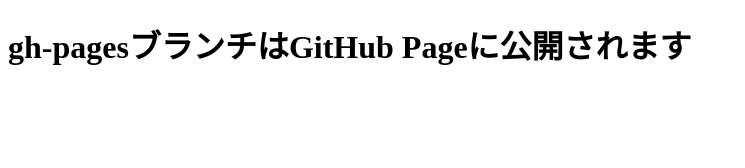
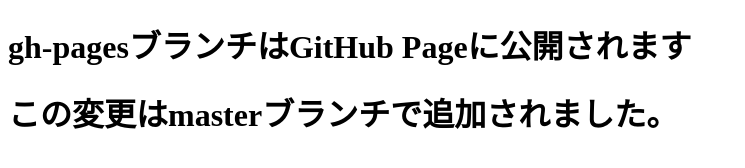
Before and after one commit to okuyamay/git-study, a plain HTML site: page index.html in a window 1280 px wide. Shown: the whole page, without its empty margins (0-745 px from the left). Drawn offline with Linux system fonts and the light colour scheme.

Commit message:
段落追加

```diff
--- a/index.html
+++ b/index.html
@@ -6,5 +6,7 @@
 </head>
 <body>
     <h1>gh-pagesブランチはGitHub Pageに公開されます</h1>
+    <h1>この変更はmasterブランチで追加されました。</h1>
+
 </body>
 </html>
```
Also changed, not shown: 1 other file.
